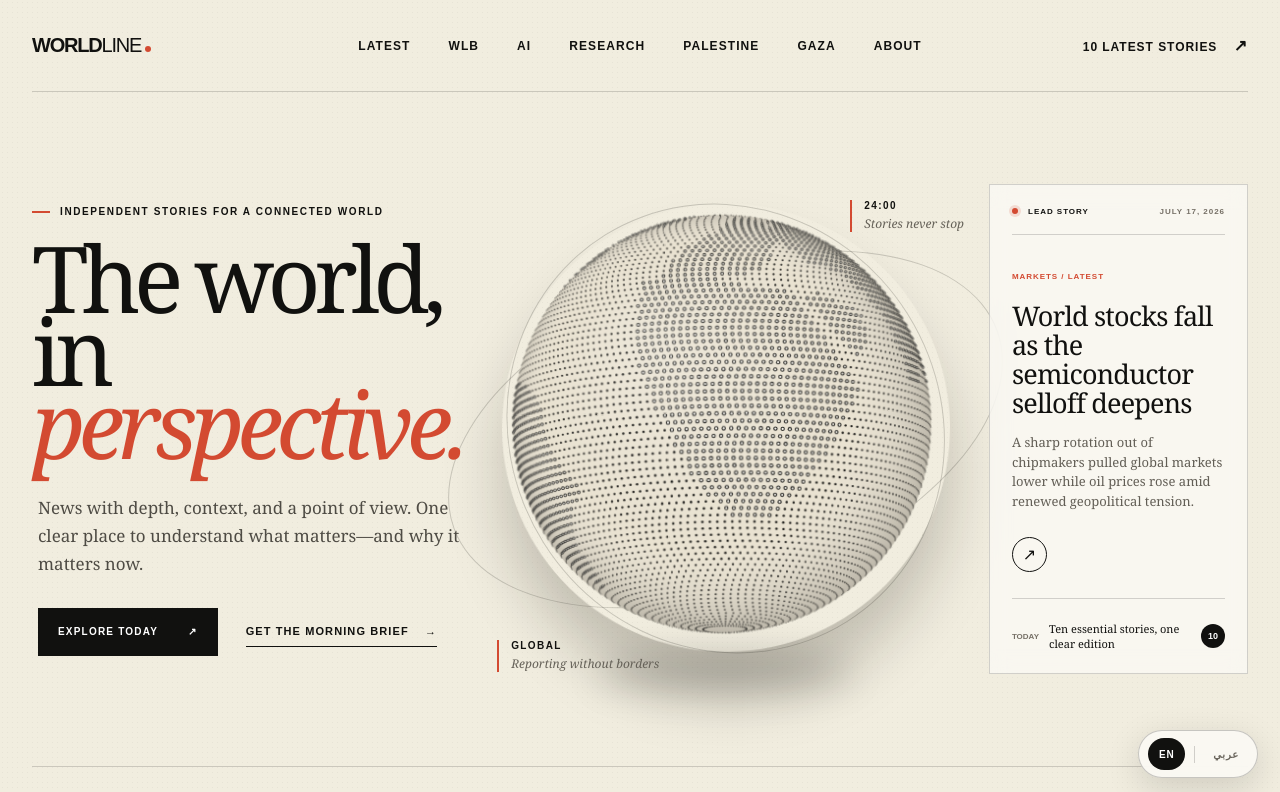
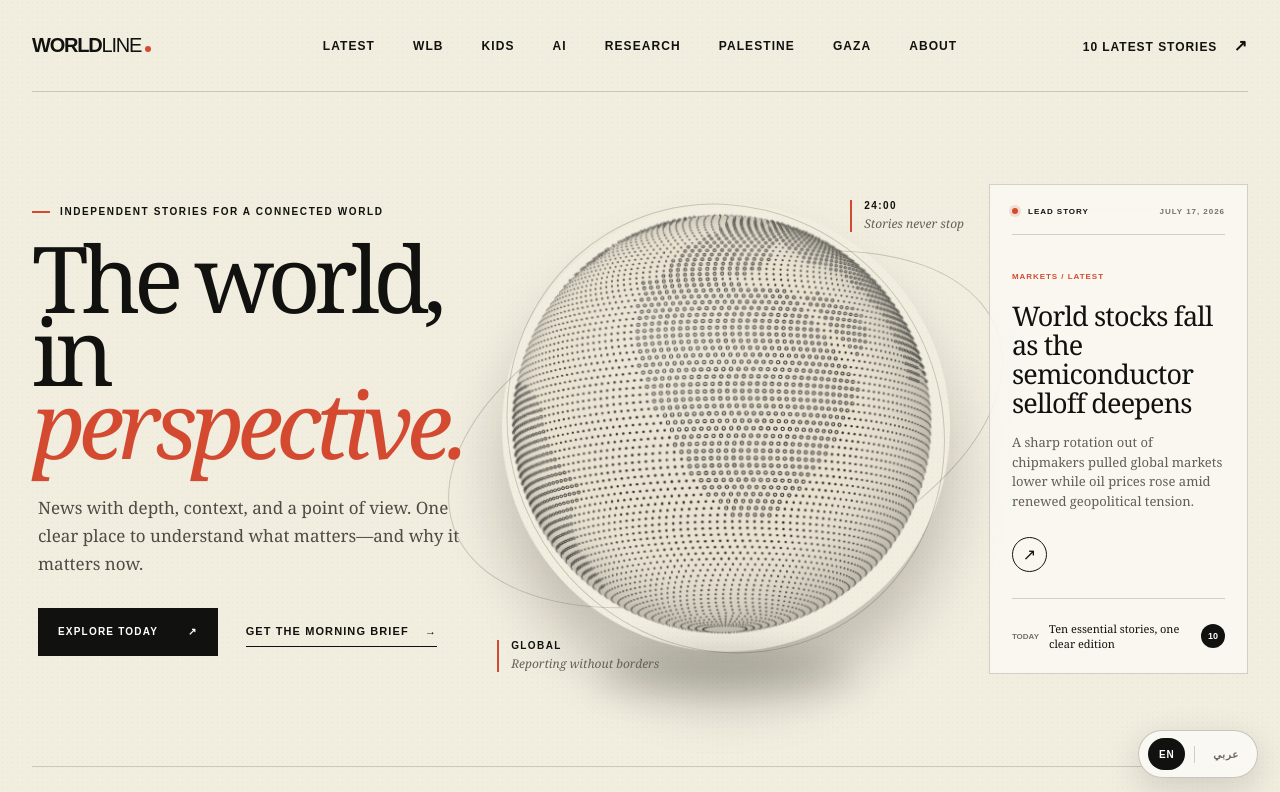
Before and after one commit to YYHomr/openworld, a Next.js app: page / in a window 1280 px wide. Shown: the top 792 px of the page. Built offline with nearby package versions, Linux system fonts and the light colour scheme.

Commit message:
Link Kids stories from app/page.tsx

```diff
--- a/app/page.tsx
+++ b/app/page.tsx
@@ -12,7 +12,7 @@ export default function Home() {
         <nav className="nav shell" aria-label="Main navigation">
           <a className="brand" href="#top" aria-label="Worldline home">WORLD<span>LINE</span><i /></a>
           <div className="nav-links">
-            <a href="#latest">Latest</a><a href="/wlb">WLB</a><a href="/ai">AI</a><a href="/research">Research</a><a href="/palestine">Palestine</a><a href="/gaza">Gaza</a><a href="/about">About</a>
+            <a href="#latest">Latest</a><a href="/wlb">WLB</a><a href="/kids">Kids</a><a href="/ai">AI</a><a href="/research">Research</a><a href="/palestine">Palestine</a><a href="/gaza">Gaza</a><a href="/about">About</a>
           </div>
           <a className="edition" href="#latest">10 latest stories <span>↗</span></a>
         </nav>
```
